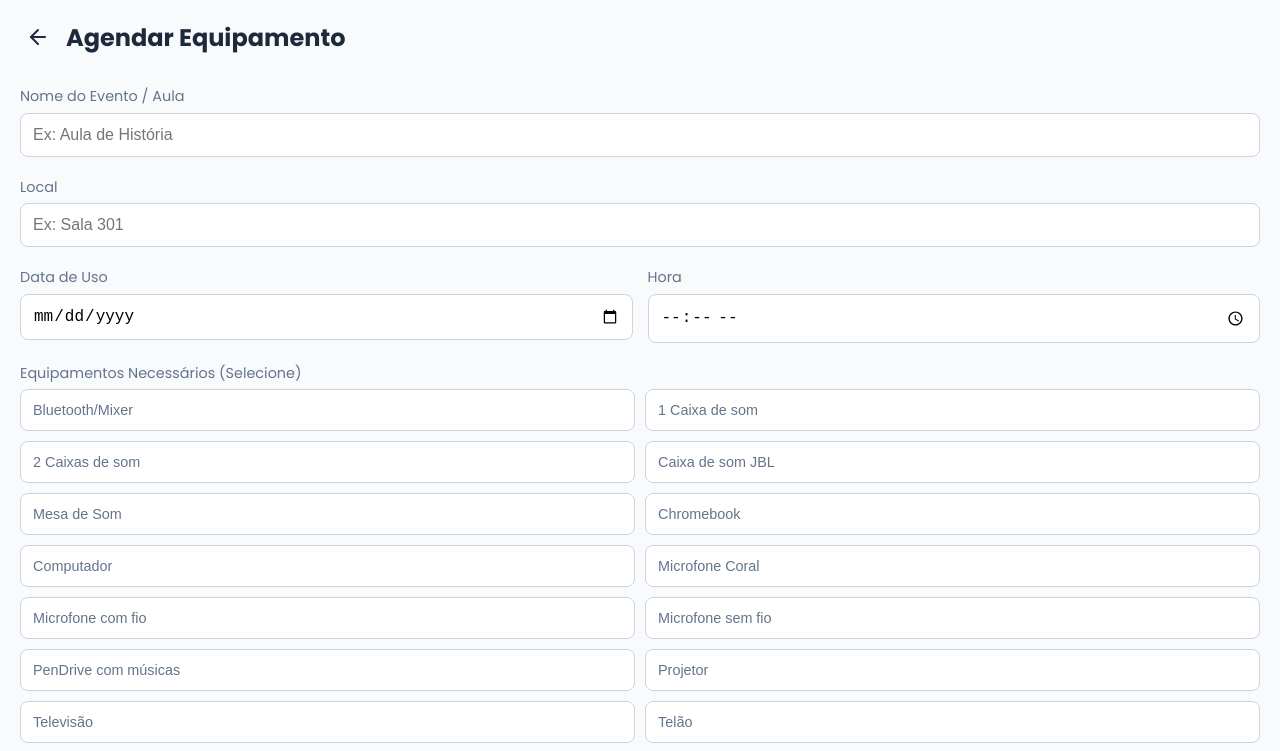
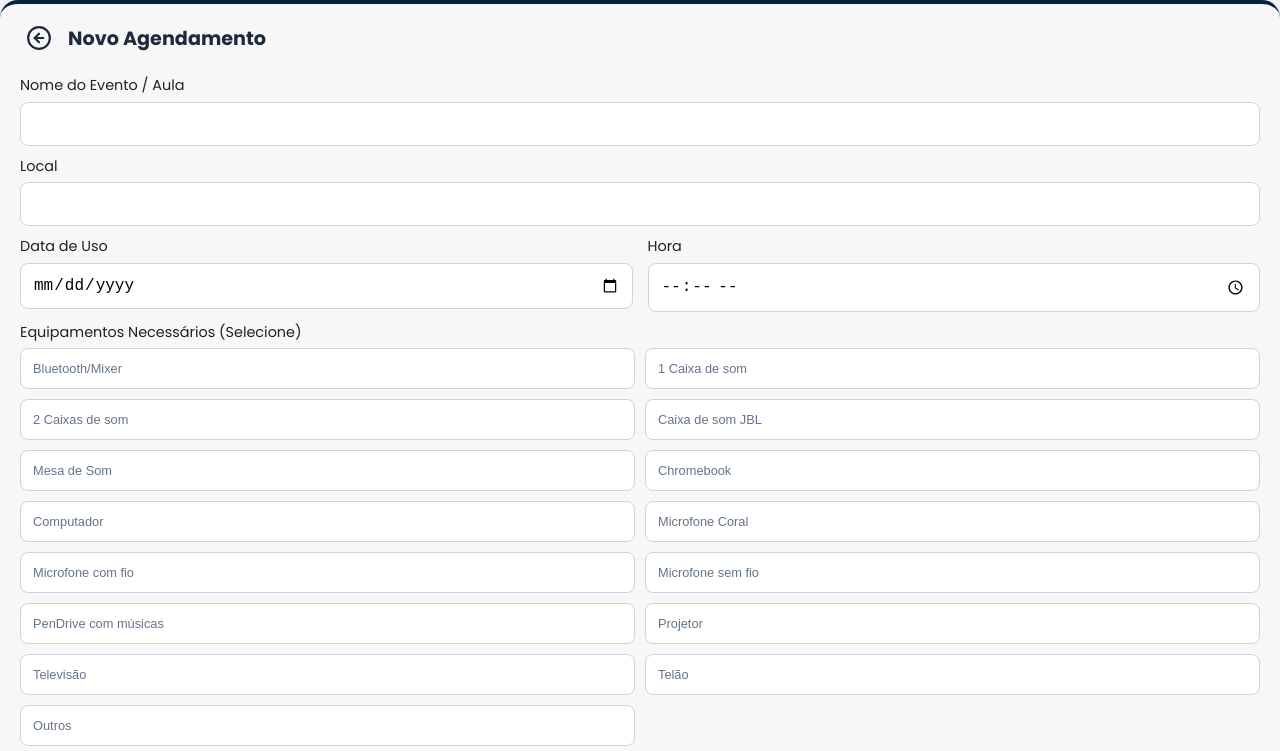
Before and after one commit to FellipeSRabelo/chamados-ti, a React (Vite) app: page /usuario/novo/agendamento in a window 1280 px wide. Shown: the top 751 px of the page. Built offline with nearby package versions, Linux system fonts and the light colour scheme; no server answers; sample sign-in values are in the browser's storage.

Commit message:
estilo agendamento

```diff
--- a/src/pages/AgendamentosView.jsx
+++ b/src/pages/AgendamentosView.jsx
@@ -14,7 +14,7 @@ function AgendamentosView({ agendamentos, setSelectedItem, navigate }) {
       <div style={{
         padding: '20px',
             display: 'flex',
-            justifyContent: 'center'
+            justifyContent: 'center',
        }}>
             <div
               onClick={() => setTab(tab === 'pendentes' ? 'resolvidos' : 'pendentes')}
--- a/src/pages/NovoAgendamentoUser.jsx
+++ b/src/pages/NovoAgendamentoUser.jsx
@@ -3,7 +3,7 @@ import { getFirestore, collection, addDoc, query, orderBy, limit, getDocs } from
 import { getAuth } from 'firebase/auth';
 import { app } from '../firebaseConfig';
 import { useNavigate } from 'react-router-dom';
-import { ArrowLeft, Save, Loader, Check } from 'lucide-react';
+import { ArrowLeft, Save, Loader, Check, ArrowLeftCircle, CheckCircle, CheckCircle2, CheckCircleIcon } from 'lucide-react';
 import { enviarNotificacao } from '../utils/notificacoes';
 
 const EQUIPAMENTOS_OPCOES = [
@@ -26,6 +26,7 @@ const EQUIPAMENTOS_OPCOES = [
 
 export default function NovoAgendamentoUser() {
   const [loading, setLoading] = useState(false);
+  const [descFocused, setDescFocused] = useState(false);
 
   // Estado separado para equipamentos (array)
   const [equipamentosSelecionados, setEquipamentosSelecionados] = useState([]);
@@ -118,24 +119,26 @@ export default function NovoAgendamentoUser() {
   };
 
   return (
-    <div style={{ minHeight: '100vh', backgroundColor: '#f8fafc', padding: '20px' }}>
-      <div style={{ display: 'flex', alignItems: 'center', marginBottom: '30px', gap: '10px' }}>
-        <button onClick={() => navigate(-1)} style={{ background: 'none', border: 'none', cursor: 'pointer' }}><ArrowLeft size={24} color="#1e293b" /></button>
-        <h1 style={{ margin: 0, fontSize: '1.5rem', color: '#1e293b' }}>Agendar Equipamento</h1>
+    <div style={{ minHeight: '100vh', backgroundColor: '#f7f7f7ff', padding: '20px', borderTop: '4px solid #062141ff', borderRadius: '18px',}}>
+      <div style={{ display: 'flex', alignItems: 'center', marginBottom: '20px', gap: '10px' }}>
+        <button onClick={() => navigate(-1)} style={{ background: 'none', border: 'none', cursor: 'pointer' }}>
+          <ArrowLeftCircle size={26} color="#1e293b" />
+        </button>
+        <h1 style={{ margin: 0, fontSize: '1.2rem', color: '#1e293b' }}>Novo Agendamento</h1>
       </div>
 
-      <form onSubmit={handleSubmit} style={{ display: 'flex', flexDirection: 'column', gap: '20px' }}>
+      <form onSubmit={handleSubmit} style={{ display: 'flex', flexDirection: 'column', gap: '10px' }}>
 
         <div>
           <label style={labelStyle}>Nome do Evento / Aula</label>
-          <input required type="text" placeholder="Ex: Aula de História"
+          <input required type="text" placeholder=""
             value={formData.evento} onChange={(e) => setFormData({...formData, evento: e.target.value})}
             style={inputStyle} />
         </div>
 
         <div>
           <label style={labelStyle}>Local</label>
-          <input required type="text" placeholder="Ex: Sala 301"
+          <input required type="text" placeholder=" "
             value={formData.local} onChange={(e) => setFormData({...formData, local: e.target.value})}
             style={inputStyle} />
         </div>
@@ -169,18 +172,18 @@ export default function NovoAgendamentoUser() {
                   style={{
                     padding: '12px',
                     borderRadius: '8px',
-                    border: isSelected ? '2px solid #10b981' : '1px solid #cbd5e1',
-                    backgroundColor: isSelected ? '#ecfdf5' : 'white',
-                    color: isSelected ? '#047857' : '#64748b',
-                    fontWeight: isSelected ? '600' : '400',
+                    border: isSelected ? '2px solid #062141ff' : '1px solid #cbd2e1ff',
+                    backgroundColor: isSelected ? '#ecf3fdff' : 'white',
+                    color: isSelected ? '#062141ff' : '#64748b',
+                    fontWeight: isSelected ? '500' : '400',
                     cursor: 'pointer',
                     textAlign: 'left',
-                    fontSize: '0.9rem',
+                    fontSize: '0.8rem',
                     display: 'flex', justifyContent: 'space-between', alignItems: 'center'
                   }}
                 >
                   {item}
-                  {isSelected && <Check size={16} />}
+                  {isSelected && <CheckCircle size={14} />}
                 </button>
               )
             })}
@@ -189,15 +192,18 @@ export default function NovoAgendamentoUser() {
 
         <div>
           <label style={labelStyle}>Comentário / Observação (Opcional)</label>
-          <textarea placeholder="Algum detalhe extra?" rows="3"
-            value={formData.comentario} onChange={(e) => setFormData({...formData, comentario: e.target.value})}
-            style={{...inputStyle, resize: 'vertical'}} />
+          <textarea
+            placeholder="Algum detalhe extra?"
+            rows="3"
+            value={formData.comentario}
+            onChange={(e) => setFormData({...formData, comentario: e.target.value})}
+            onFocus={() => setDescFocused(true)}
+            onBlur={() => setDescFocused(false)}
+            style={{...inputStyle, resize: 'vertical', border: descFocused ? '1px solid #062141ff' : inputStyle.border, boxShadow: descFocused ? '0 0 0 3px rgba(6,33,65,0.15)' : 'none'}}
+          />
         </div>
 
-        <button type="submit" disabled={loading} style={{
-          padding: '15px', background: '#10b981', color: 'white', border: 'none', borderRadius: '10px',
-          fontSize: '1rem', fontWeight: 'bold', cursor: 'pointer', display: 'flex', alignItems: 'center', justifyContent: 'center', gap: '10px', marginTop: '10px'
-        }}>
+        <button type="submit" disabled={loading} style={{ padding: '15px', background: '#062141ff', color: 'white', border: 'none', borderRadius: '10px', fontSize: '1rem', fontWeight: 'bold', cursor: 'pointer', display: 'flex', alignItems: 'center', justifyContent: 'center', gap: '10px', marginTop: '10px' }}>
           {loading ? <Loader className="spin" /> : <><Save size={20} /> Confirmar Agendamento</>}
         </button>
 
@@ -206,5 +212,5 @@ export default function NovoAgendamentoUser() {
   );
 }
 
-const labelStyle = { display: 'block', marginBottom: '5px', color: '#64748b', fontSize: '0.9rem' };
+const labelStyle = { display: 'block', marginBottom: '5px', color: '#202020ff', fontSize: '0.9rem' };
 const inputStyle = { width: '100%', padding: '12px', borderRadius: '8px', border: '1px solid #cbd5e1', fontSize: '1rem', backgroundColor: 'white', boxSizing: 'border-box' };
--- a/src/pages/NovoChamadoUser.jsx
+++ b/src/pages/NovoChamadoUser.jsx
@@ -134,7 +134,7 @@ export default function NovoChamadoUser() {
   };
 
   return (
-    <div style={{ minHeight: '100vh', backgroundColor: '#f7f7f7ff', padding: '20px' }}>
+    <div style={{ minHeight: '100vh', backgroundColor: '#f7f7f7ff', padding: '20px', borderRadius: '18px', borderTop: '4px solid #062141ff' }}>
 
       <div style={{ display: 'flex', alignItems: 'center', marginBottom: '20px', gap: '10px' }}>
         <button onClick={() => navigate(-1)} style={{ background: 'none', border: 'none', cursor: 'pointer'  }}>
```
